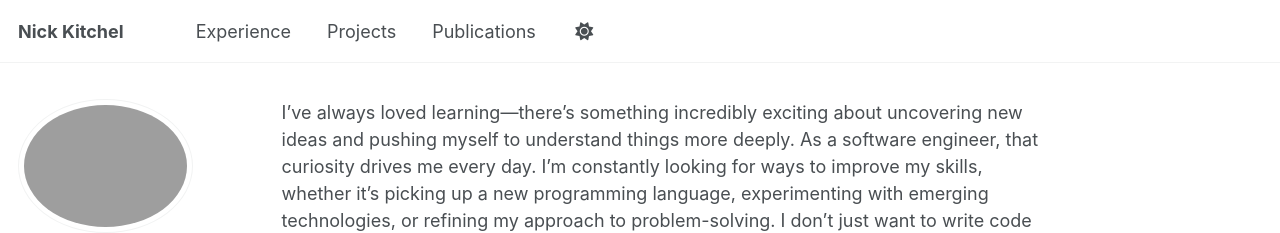
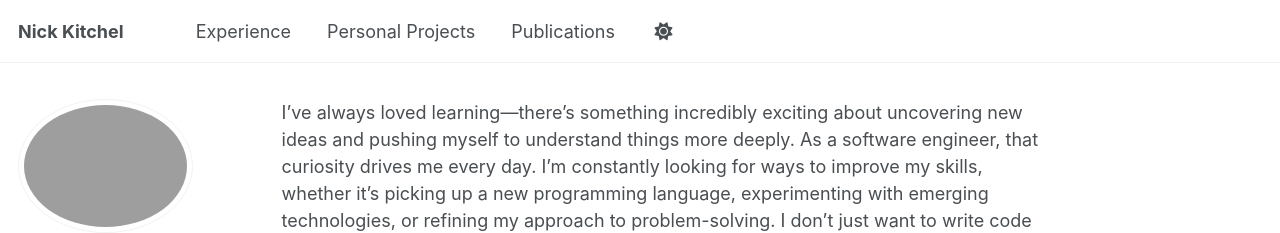
Before and after one commit to PotatoPeeler3000/potatopeeler3000.github.io, a Jekyll site: the page built from _pages/about.md, in a window 1280 px wide. Shown: the top 233 px of the page. Built offline with Jekyll 4.4.1, drawn with Linux system fonts in a browser that asks for light colours.

Commit message:
Update navigation.yml

```diff
--- a/_data/navigation.yml
+++ b/_data/navigation.yml
@@ -11,8 +11,8 @@ main:
   - title: "Experience"
     url: /experience/
 
-  - title: "Projects"
-    url: /projects/
+  - title: "Personal Projects"
+    url: /personal_projects/
 
   - title: "Publications"
     url: /publications/
```
